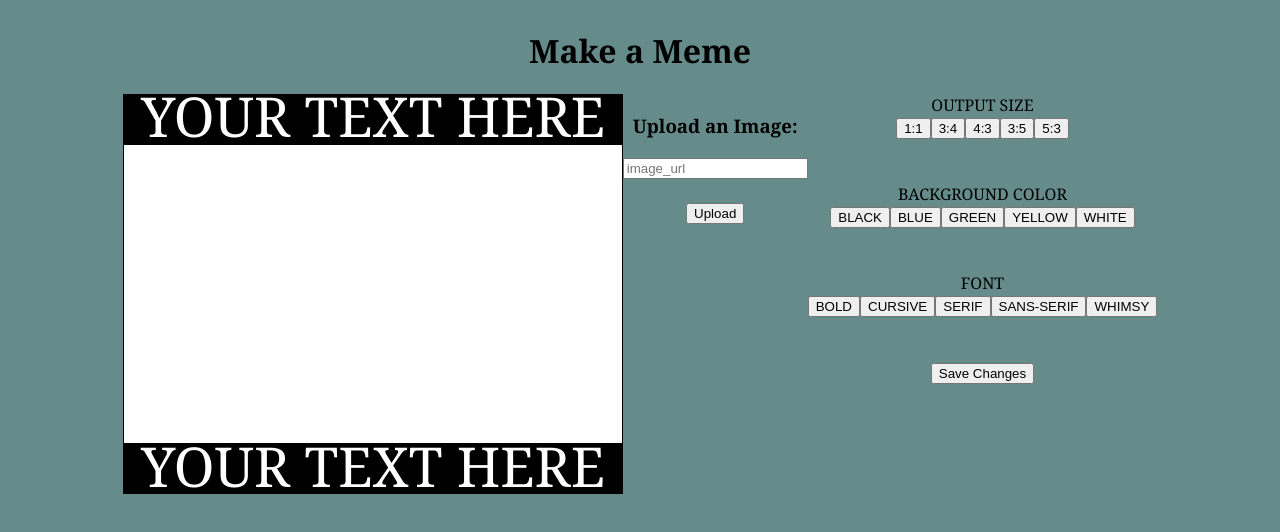
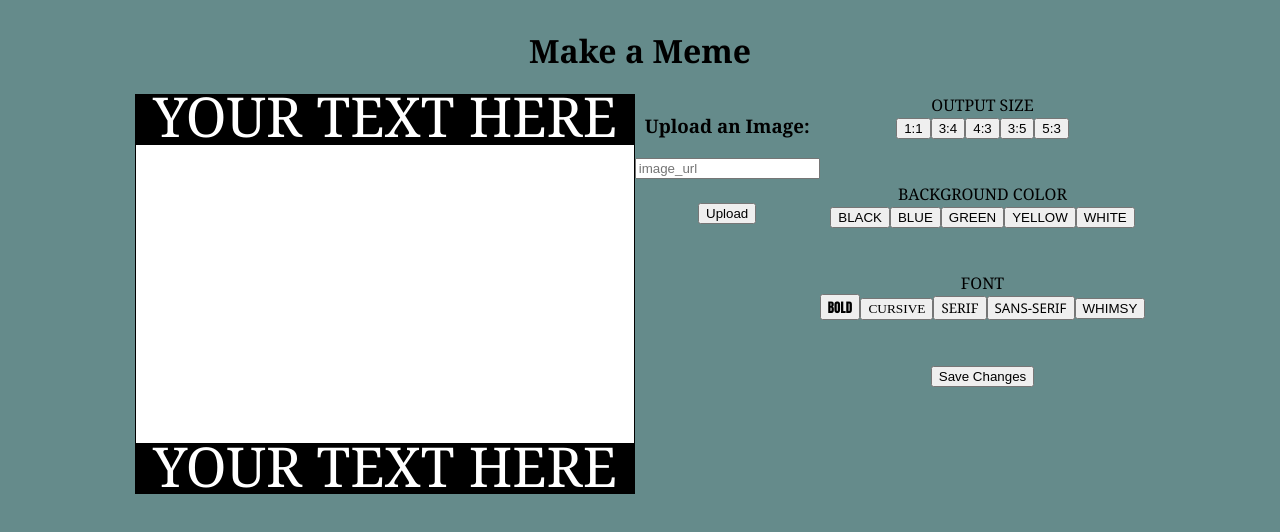
Before and after one commit to amandena/react-meme-generator, a React (Create React App) app: page / in a window 1280 px wide. Shown: the top 532 px of the page. Built offline with nearby package versions, Linux system fonts and the light colour scheme.

Commit message:
added styling to font buttons

```diff
--- a/src/App.css
+++ b/src/App.css
@@ -35,3 +35,23 @@ body {
 .white {
   fill: white;
 }
+
+.bold {
+  font-family: Impact, Haettenschweiler, 'Arial Narrow Bold', sans-serif;
+}
+
+.cursive {
+  font-family: cursive;
+}
+
+.sans-serif {
+  font-family: 'Segoe UI', Tahoma, Geneva, Verdana, sans-serif;
+}
+
+.serif {
+  font-family: Georgia, 'Times New Roman', Times, serif;
+}
+
+.whimsy {
+  font-family: fantasy;
+}
```
